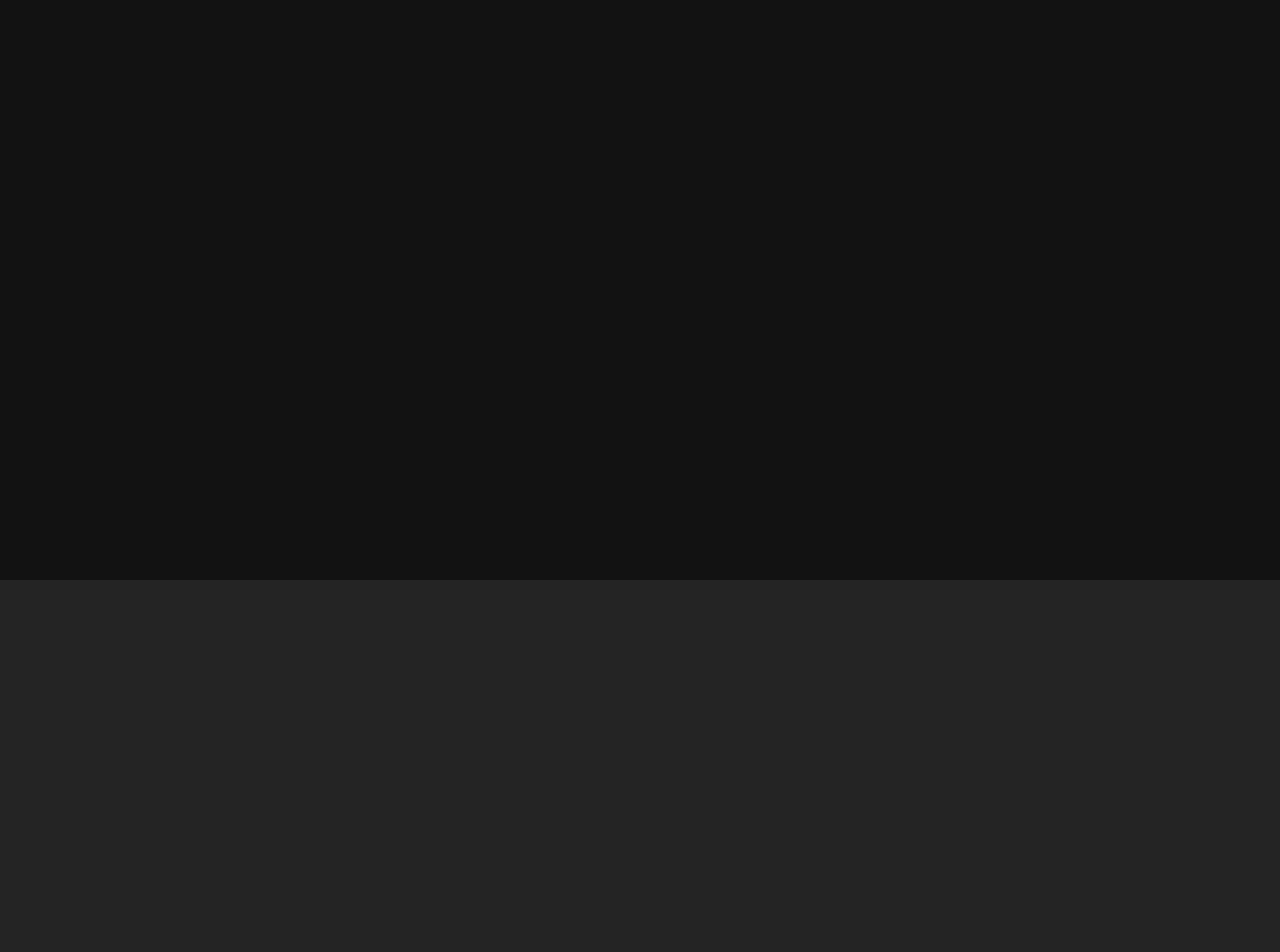
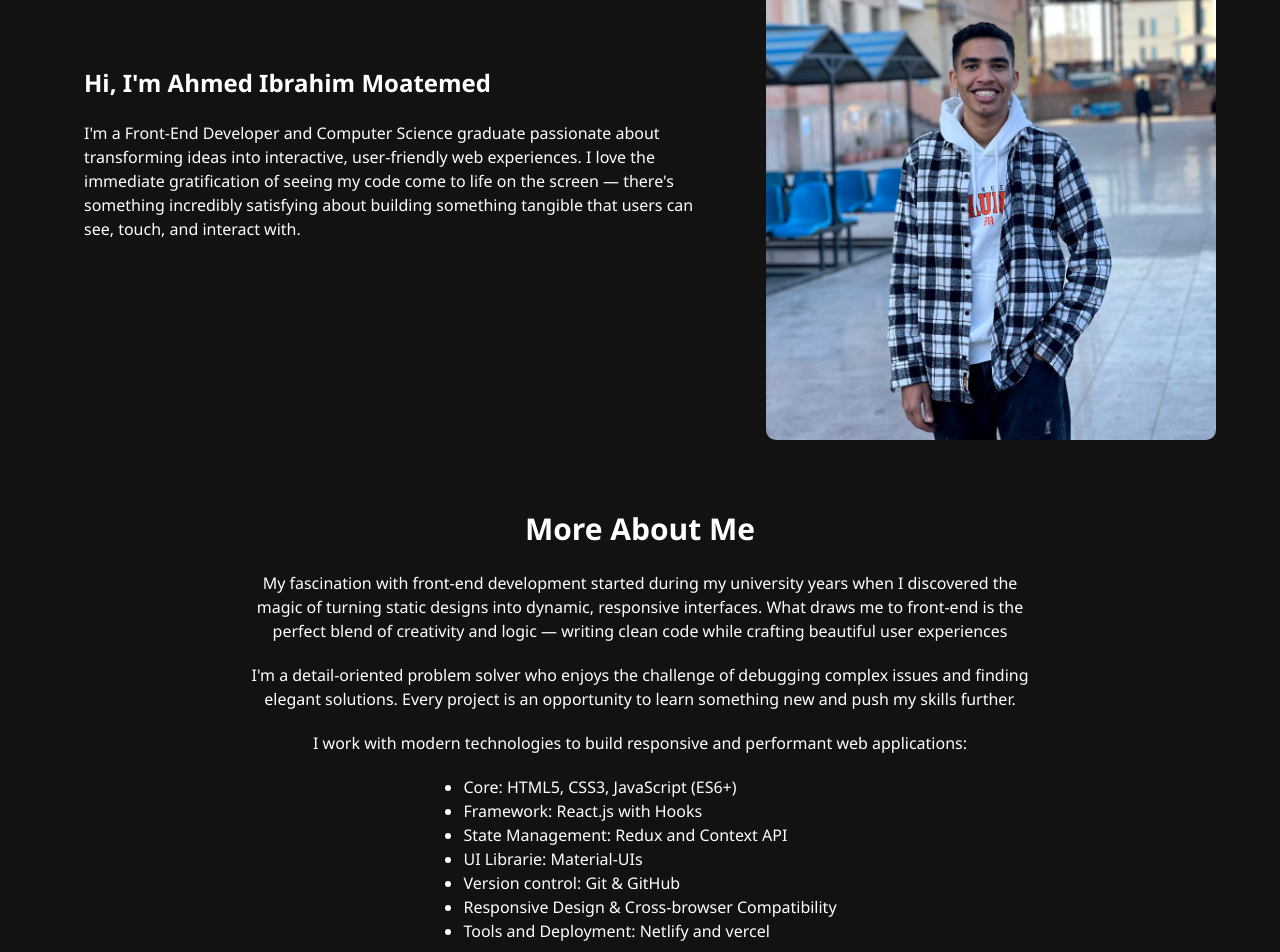
Before and after one commit to ahmed-moatemed/portfolio, a React (Vite) app: page /about in a window 1280 px wide. Shown: the part 220-1172 px from the top of the page. Before the commit the page ends 800 px from the top, so only its background shows below. Built offline with nearby package versions, Linux system fonts and the light colour scheme.

Commit message:
About Page

```diff
--- a/src/About.jsx
+++ b/src/About.jsx
@@ -1,12 +1,35 @@
 import React from 'react'
+
+import AboutHero from './components/AboutHero'
+import AboutMe from './components/AboutMe'
 
 function About() {
   return (
     <>
-      <div style={{display: 'flex', justifyContent: 'center', alignItems: 'center', width: '100vw'}}>
-        <div style={{width: '90%', display: 'flex', justifyContent: 'center', alignItems: 'center', flexDirection: 'column' }}>
-          <h1>About This Application</h1>
+      <div
+        style={{
+          display: 'flex',
+          justifyContent: 'center',
+          alignItems: 'center',
+          width: '100vw'
+        }}
+      >
+
+        <div
+          style={{
+            width: '90%',
+            display: 'flex',
+            justifyContent: 'center',
+            alignItems: 'center',
+            flexDirection: 'column'
+          }}
+        >
+
+          <AboutHero />
+
+          <AboutMe />
         </div>
+
       </div>
     </>
   )
--- /dev/null
+++ b/src/components/AboutHero.jsx
@@ -0,0 +1,53 @@
+import React from 'react'
+import '../style/AboutHero.css'
+
+function AboutHero() {
+  return (
+    <>
+      <div>
+        <div className='about-hero'
+          style={{
+            display: 'flex',
+            justifyContent: 'center',
+            alignItems: 'center',
+            width: '100%',
+            marginTop: '60px',
+            gap: '50px',
+          }}
+        >
+          <div className='contant-hero'
+            style={{
+              height: '100%',
+              flex: '1',
+              display: 'flex',
+              justifyContent: 'center',
+              alignItems: "flex-start",
+              flexDirection: 'column',
+              gap: '20px',
+              padding: '20px',
+              marginTop: '20px'
+            }}
+          >
+
+            <h2>Hi, I'm Ahmed Ibrahim Moatemed</h2>
+
+            <p>
+              I'm a Front-End Developer and Computer Science graduate passionate about transforming ideas into interactive, user-friendly web experiences. I love the immediate gratification of seeing my code come to life on the screen — there's something incredibly satisfying about building something tangible that users can see, touch, and interact with.
+            </p>
+          </div>
+
+          <div >
+
+            <img className='img-portfolio' src="./images/m33.jpg" alt="mo3"
+
+            />
+
+          </div>
+
+        </div>
+      </div>
+    </>
+  )
+}
+
+export default AboutHero
--- /dev/null
+++ b/src/components/AboutMe.jsx
@@ -0,0 +1,46 @@
+import React from 'react'
+
+function AboutMe() {
+  return (
+    <>
+      <div>
+        <div
+          style={{
+            display: 'flex',
+            justifyContent: 'center',
+            alignItems: 'center',
+            flexDirection: 'column',
+            gap: '20px',
+            margin: '60px 0px',
+            maxWidth: '800px',
+          }}
+        >
+          <h2 style={{fontSize: '30px', textAlign: 'center'}}>More About Me</h2>
+
+          <p style={{textAlign: 'center', }}>
+            My fascination with front-end development started during my university years when I discovered the magic of turning static designs into dynamic, responsive interfaces. What draws me to front-end is the perfect blend of creativity and logic — writing clean code while crafting beautiful user experiences
+          </p>
+
+          <p style={{textAlign: 'center',}}>
+            I'm a detail-oriented problem solver who enjoys the challenge of debugging complex issues and finding elegant solutions. Every project is an opportunity to learn something new and push my skills further.
+          </p>
+
+          <p>
+            I work with modern technologies to build responsive and performant web applications:
+          </p>
+          <ul style={{paddingLeft: '20px'}}>
+            <li>Core: HTML5, CSS3, JavaScript (ES6+)</li>
+            <li>Framework: React.js with Hooks</li>
+            <li>State Management: Redux and Context API</li>
+            <li>UI Librarie: Material-UIs</li>
+            <li>Version control: Git & GitHub</li>
+            <li>Responsive Design & Cross-browser Compatibility</li>
+            <li>Tools and Deployment: Netlify and vercel</li>
+          </ul>
+        </div>
+      </div>
+    </>
+  )
+}
+
+export default AboutMe
--- a/src/components/Skills.jsx
+++ b/src/components/Skills.jsx
@@ -25,7 +25,7 @@ function Skills() {
         <ul className='skills'>
           {skills.map((skill) => {
             return(
-              <li key={skill.id} style={{color: skill.color}}>
+              <li key={skill.id} style={{ backgroundColor: skill.color}}>
                 {skill.name}
               </li>
             );
--- /dev/null
+++ b/src/style/AboutHero.css
@@ -0,0 +1,30 @@
+.img-portfolio{
+  width: 450px;
+  border-radius: 10px;
+  overflow-x: hidden;
+}
+
+
+@media (max-width: 768px) {
+  .about-hero {
+    flex-direction: column;
+    height: 100%;
+  }
+
+  .contant-hero{
+    width: 100%;
+    height: auto;
+    padding: 20px;
+    text-align: center;
+  }
+
+  .contant-hero p{
+    margin: 0 20px;
+  }
+
+  .img-portfolio{
+    width: 300px;
+    border-radius: 10px;
+    overflow-x: hidden;
+  }
+}
--- a/src/style/Skills.css
+++ b/src/style/Skills.css
@@ -25,4 +25,15 @@
 .skills li {
   cursor: pointer;
   font-size: 20px;
+  transition: transform 0.3s;
+  padding: 10px;
+  border-radius: 10px;
+  color: #000;
 }
+
+.skills li:hover {
+  transform: scale(1.1);
+  color: black;
+  box-shadow: 0 6px 12px rgba(255, 255, 255, 0.5);
+  font-weight: 600;
+}
```
